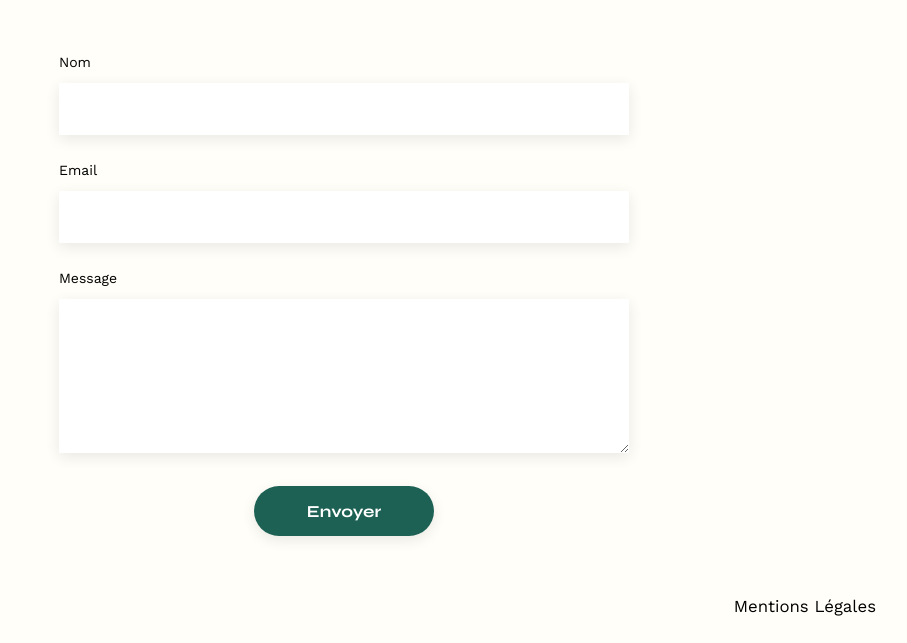
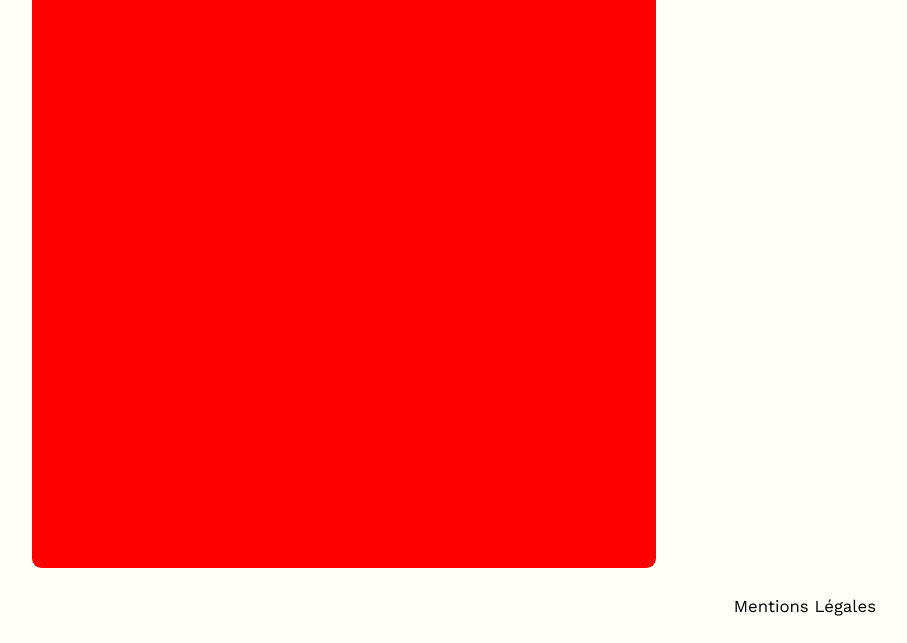
Before and after one commit to Phanttoms/Creez-une-page-web-dynamique-avec-JavaScript, a plain HTML site: page FrontEnd/index.html in a window 1280 px wide. Shown: the part 712-1355 px from the top of the page, without its empty margins (296-1203 px from the left). Drawn offline with nearby package versions, Linux system fonts and the light colour scheme; no server answers.

Commit message:
ajout modal

```diff
--- a/FrontEnd/assets/style/style.css
+++ b/FrontEnd/assets/style/style.css
@@ -133,6 +133,8 @@ body {
 	font-family: "Work Sans";
 	font-size: 14px;
 	background-color: #fffef8;
+	display: flex;
+	flex-direction: column;
 }
 
 .all-doc {
@@ -400,3 +402,14 @@ footer nav ul {
 	margin-top: 1em;
 	text-align: center;
 }
+
+/* Modal */
+.modal-container {
+	width: 39rem;
+	height: 43rem;
+	background-color: red;
+	border-radius: 0.6rem;
+	position: absolute;
+	top: 37rem;
+	align-self: center;
+}
--- a/FrontEnd/index.html
+++ b/FrontEnd/index.html
@@ -85,6 +85,13 @@
 				</ul>
 			</nav>
 		</footer>
+
+	</div>
+	<div class="modal-container" id="modalContainer">
+		<div class="modal-button-leave" id="modalButtonLeave">
+
+		</div>
+
 	</div>
 	<script src="./assets/js/base/javascript.js" type="module"></script>
 	<script src="./assets/js/admin/admin.js" type="module"></script>
```
Also changed, not shown: FrontEnd/assets/icons/arrow-left.png (added), FrontEnd/assets/icons/xmark.png (added).
